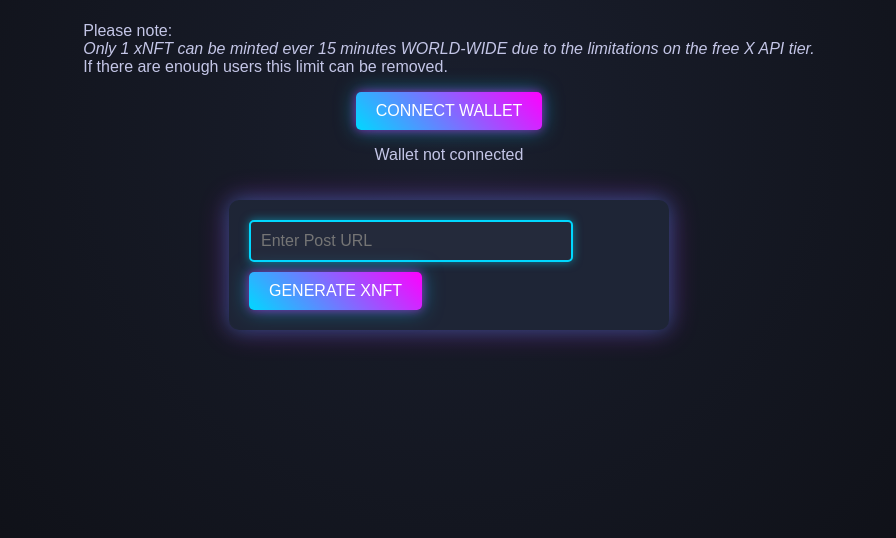
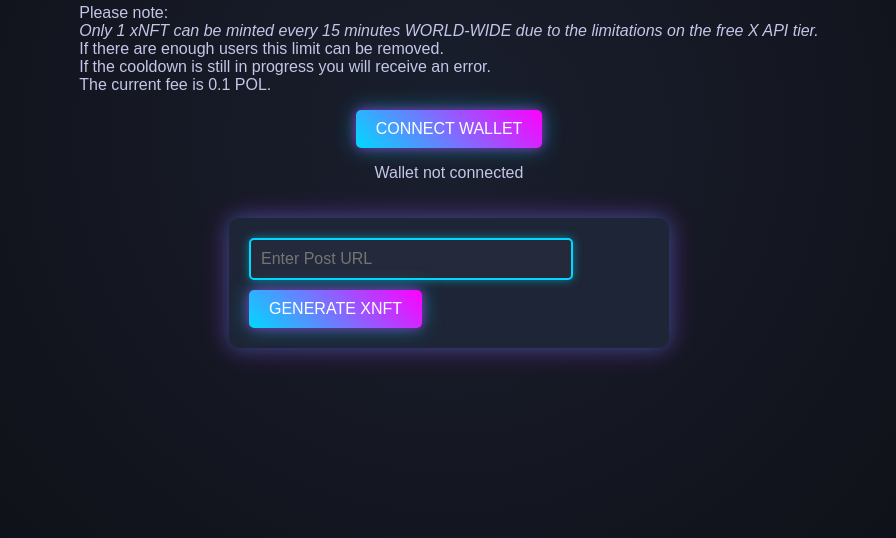
Before and after one commit to vissequ/xnft4, a website: page public/index.html in a window 1280 px wide. Shown: the part 262-800 px from the top of the page, without its empty margins (191-1087 px from the left). Drawn offline with Linux system fonts and the light colour scheme.

Commit message:
Update index.html

```diff
--- a/public/index.html
+++ b/public/index.html
@@ -12,8 +12,10 @@
     <h1>xNFT</h1>
 
     <p><strnog>Please note:</strnog><br>
-    <em>Only 1 xNFT can be minted ever 15 minutes WORLD-WIDE due to the limitations on the free X API tier.</em><br>
-    If there are enough users this limit can be removed.</p>
+    <em>Only 1 xNFT can be minted every 15 minutes WORLD-WIDE due to the limitations on the free X API tier.</em><br>
+    If there are enough users this limit can be removed.<br>
+    If the cooldown is still in progress you will receive an error.<br>
+    The current fee is 0.1 POL.</p>
 
     <button id="connectWallet">Connect Wallet</button>
     <p id="walletInfo">Wallet not connected</p>
```
